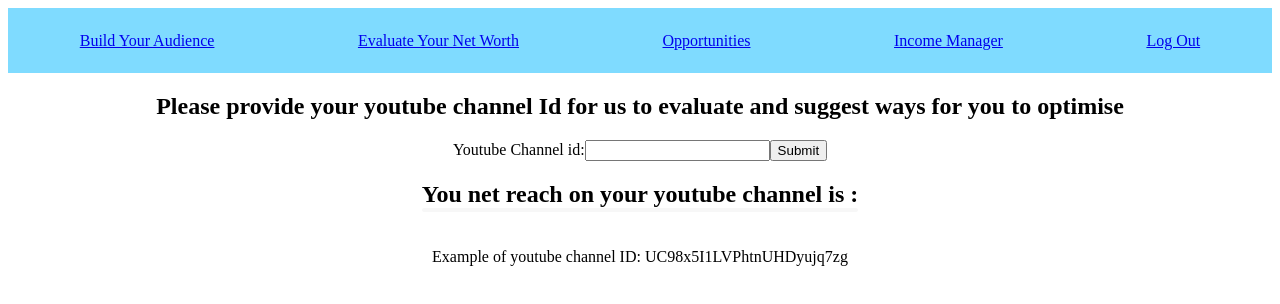
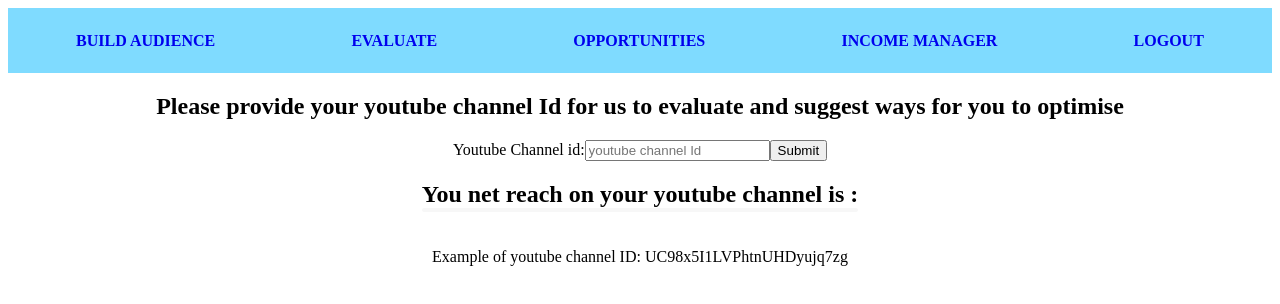
Before and after one commit to tundeaji1232/kwad, a React (Create React App) app in the folder client/: page /socialEvaluate in a window 1280 px wide. Shown: the top 304 px of the page. Built offline with nearby package versions, Linux system fonts and the light colour scheme; no server answers.

Commit message:
styling nav bar

```diff
--- a/client/src/components/BuildAudience/BuildAudienceContainer.js
+++ b/client/src/components/BuildAudience/BuildAudienceContainer.js
@@ -5,11 +5,14 @@ import styled from "styled-components";
 
 
 const ContainerD = styled.div`
-text-align: center;
+  text-align: center;
   display: flex;
-  justify-content: center;
-  align-content: center;
+   flex-direction: row;
+   flex-wrap: wrap;
 
+   flex-flow: row wrap;
+
+   align-content: flex-end;
 `
 
 const MainH1= styled.h1`
@@ -28,7 +31,8 @@ export default class BuildAudienceContainer extends Component {
                 < Header />
                 <MainH1>Learn To Build Your Audience</MainH1>
                 <MainH1>Watch Videos and Follow Instructions at the End</MainH1>
-               <ContainerD> <BuildAudienceVideo /> </ContainerD>
+
+              <BuildAudienceVideo />
 
             </div>
 
--- a/client/src/components/BuildAudience/BuildAudienceVideo .js
+++ b/client/src/components/BuildAudience/BuildAudienceVideo .js
@@ -2,7 +2,16 @@ import React , { Component } from "react";
 import YouTube from "react-youtube";
 import styled from "styled-components";
 
+const ContainerD = styled.div`
+  text-align: center;
+  display: flex;
+   flex-direction: row;
+   flex-wrap: wrap;
 
+   flex-flow: row wrap;
+
+   align-content: flex-end;
+`
 const Videodiv=styled.div`
 display: flex;
 flex-direction:column;
@@ -23,14 +32,14 @@ export default class BuildAudienceVideo extends Component {
     render() {
       const opts = {
         height: '290',
-        width: '640',
+        width: '540',
         playerVars: { // https://developers.google.com/youtube/player_parameters
           autoplay: 1
         }
       };
 
       return (
-       <div>
+       <ContainerD>
         <Videodiv>
          <h2> Building your Online Persona </h2>
         <YouTube
@@ -60,8 +69,16 @@ export default class BuildAudienceVideo extends Component {
       />
           </Videodiv>
 
+          <Videodiv>
+         <h2> Ignite Visibilty </h2>
+        <YouTube
+          videoId="y5Nt_KRZWtY"
+          opts={opts}
+          onReady={this._onReady}
+        />
+        </Videodiv>
 
-       </div>
+       </ContainerD>
 
       );
     }
--- a/client/src/components/Header.js
+++ b/client/src/components/Header.js
@@ -13,6 +13,7 @@ const NavBar = styled.nav`
   justify-content: space-between;
   background-color: #7FDBFF;
 
+
 `;
 const Nul = styled.ul`
   display: flex;
@@ -21,7 +22,7 @@ const Nul = styled.ul`
   margin:0;
   padding:0;
   flex-direction: row;
-  list-style-type: none;
+
   justify-content: space-around;
   font-size:1.3if(process.env.NODE_ENV !== "production"){
     rem;
@@ -30,7 +31,10 @@ const Nul = styled.ul`
 const Nli =styled.li`
 flex: 0 1 auto;
 display:block;
+list-style-type: none;
+text-decoration:none;
 `
+
 
 
 class Header extends Component {
@@ -39,14 +43,15 @@ class Header extends Component {
 
         <NavBar>
           <Nul>
-         <Nli> <Link to='/buildAudience' >Build Your Audience</Link></Nli>
-         <Nli> <Link to='/socialEvaluate' >Evaluate Your Net Worth</Link></Nli>
-          <Nli><Link to='/opportunity' >Opportunities</Link></Nli>
-          <Nli><Link to='/incomeManager' >Income Manager</Link> </Nli>
+         <Nli> <Link to='/buildAudience' style={{ textDecoration: 'none' }}><b>BUILD AUDIENCE</b></Link></Nli>
+         <Nli> <Link to='/socialEvaluate' style={{ textDecoration: 'none' }}><b>EVALUATE</b></Link></Nli>
+          <Nli><Link to='/opportunity' style={{ textDecoration: 'none' }}><b>OPPORTUNITIES</b></Link></Nli>
+          <Nli><Link to='/incomeManager' style={{ textDecoration: 'none' }}><b>INCOME MANAGER</b></Link> </Nli>
           <Nli>
-          <Link to='/' onClick={this.logout.bind(this)}>
-            <i ></i>
-            Log Out
+          <Link to='/' style={{ textDecoration: 'none' }} onClick={this.logout.bind(this)}>
+            <i ></i><b>
+            LOGOUT
+            </b>
           </Link>
         </Nli>
           </Nul>
--- a/client/src/components/SocialEvaluate/SocialEvaluateComponent.js
+++ b/client/src/components/SocialEvaluate/SocialEvaluateComponent.js
@@ -12,6 +12,7 @@ export default class YoutubeForm extends Component {
             type = "text"
             value={this.props.value}
             onChange={this.props.changes}
+            placeholder="youtube channel Id"
             />
             <input
              type="submit"
```
Also changed, not shown: package.json (line endings or trailing spaces), 1 other file (tests, documents, lock files or other folders).
